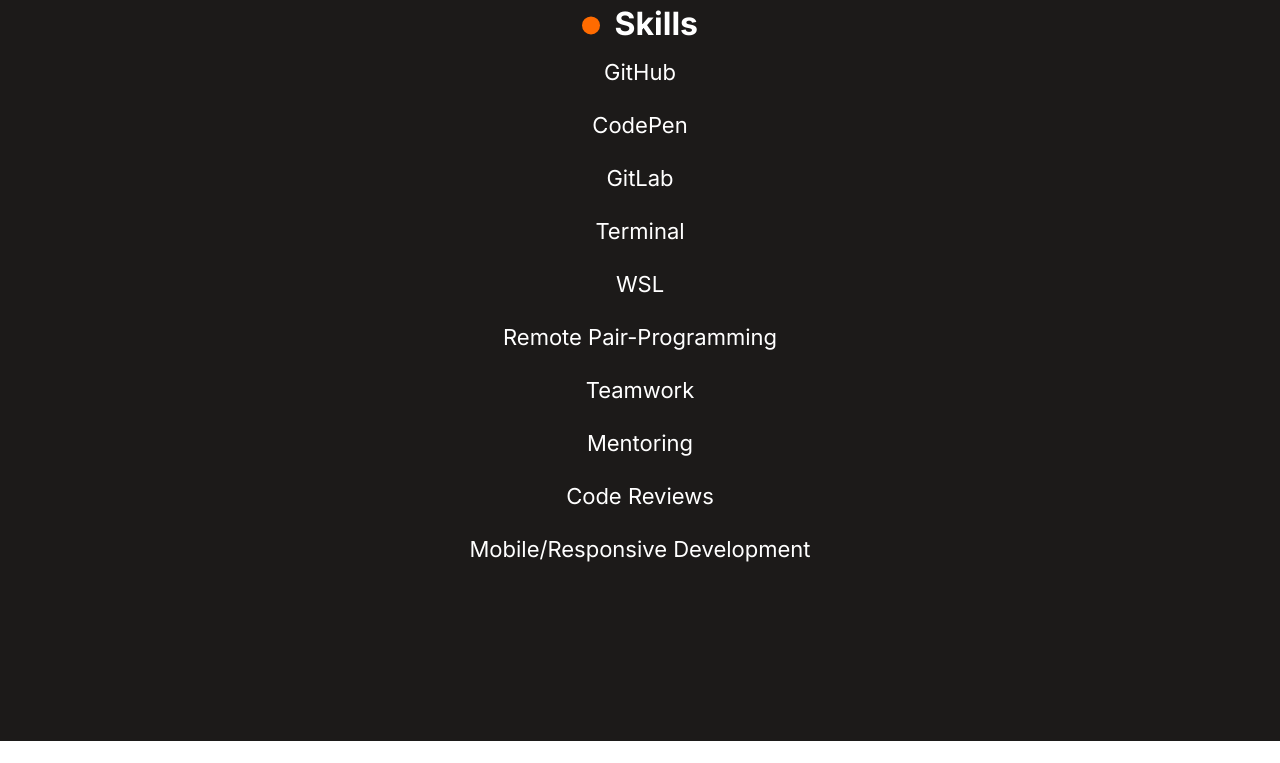
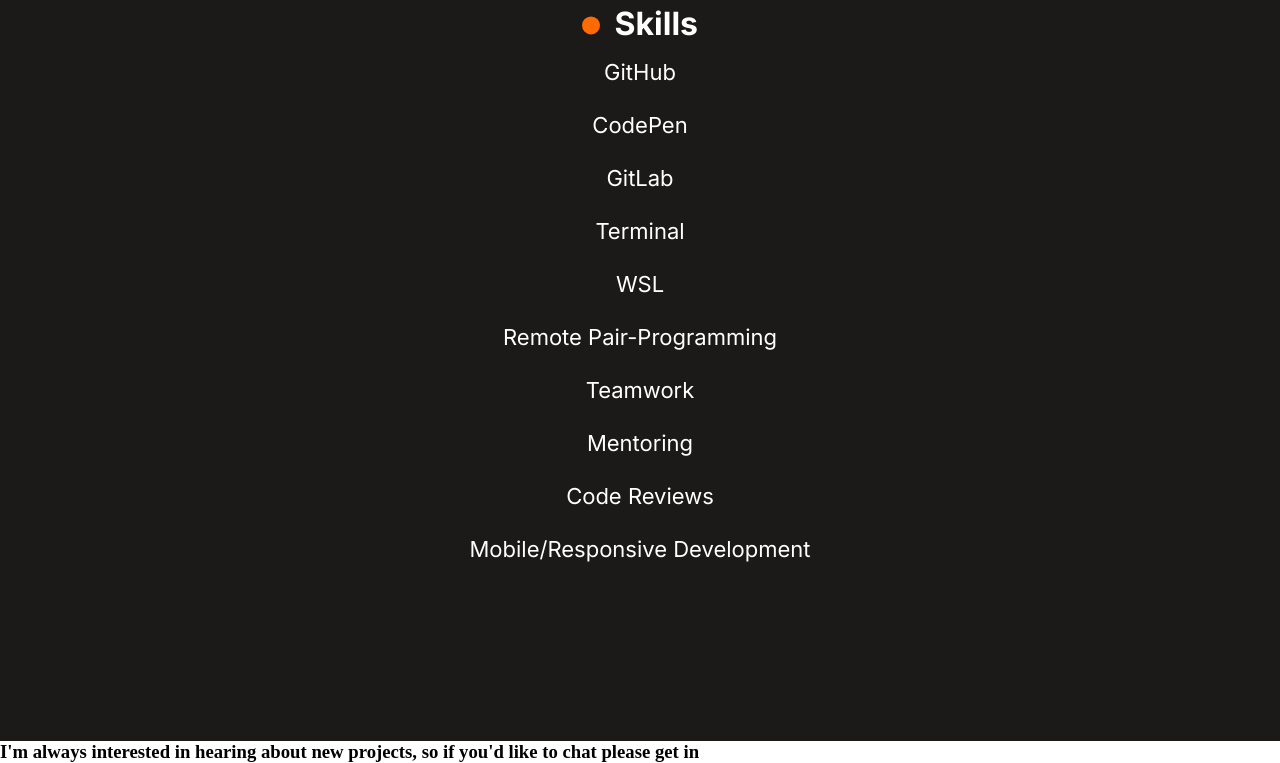
Before and after one commit to chrystalme/Contact-form, a plain HTML site: page index.html in a window 1280 px wide. Shown: the part 5966-6729 px from the top of the page. Before the commit the page ends 6707 px from the top, so only its background shows below. Drawn offline with Linux system fonts and the light colour scheme.

Commit message:
Add footer with contact form

```diff
--- a/index.html
+++ b/index.html
@@ -155,7 +155,9 @@
           <div class="card-description">
             <h2>Weather App</h2>
             <p class="white-description">
-              This is a responsive weather app made with JavaScript that displays the temperature, humidity and timezone for cities around the world.
+              This is a responsive weather app made with JavaScript that
+              displays the temperature, humidity and timezone for cities around
+              the world.
             </p>
             <ul class="project-stacks card-stacks">
               <li>HTML</li>
@@ -216,7 +218,6 @@
             >
           </div>
         </div>
-
       </div>
       <div class="about-me">
         <section class="about-me-section">
@@ -290,6 +291,12 @@
         </div>
       </div>
     </main>
+    <footer>
+      <h3>
+        I'm always interested in hearing about new projects, so if you'd like to
+        chat please get in
+      </h3>
+    </footer>
 
     <script
       src="https://kit.fontawesome.com/e966a3bd22.js"
```
